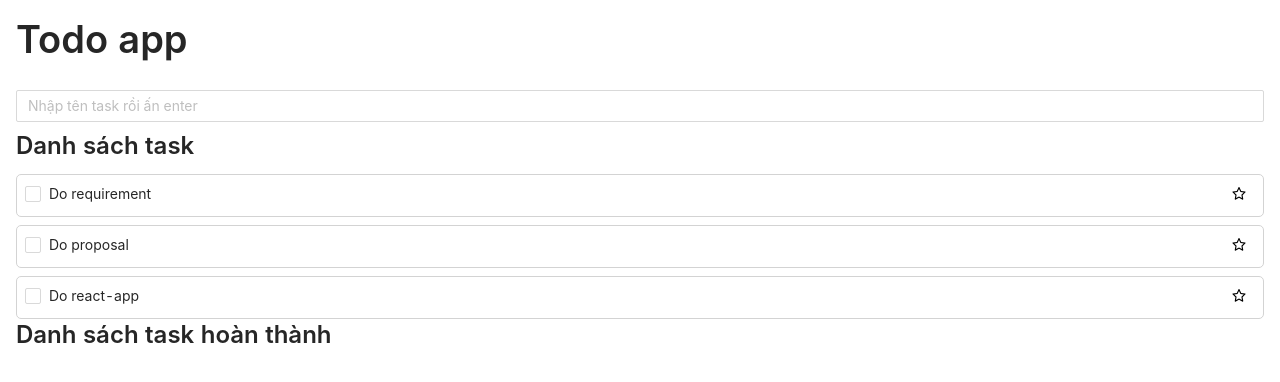
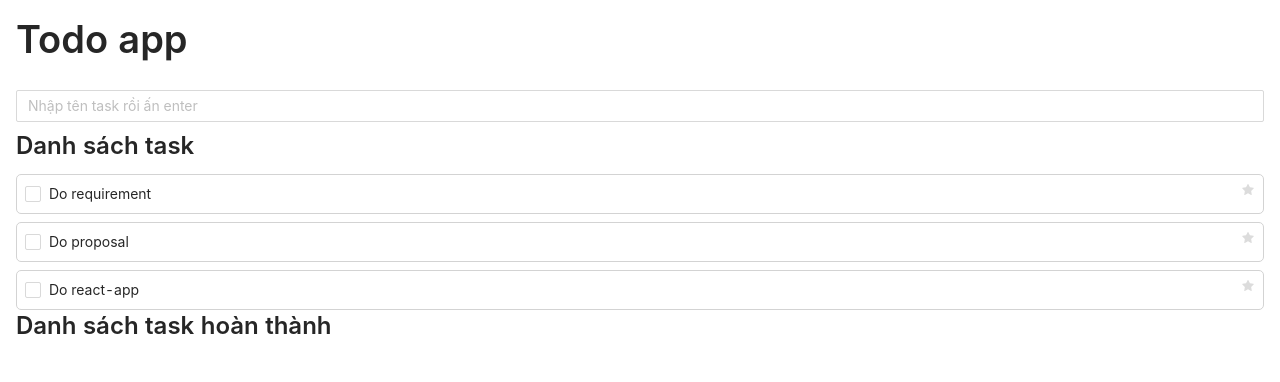
Before and after one commit to lekhasy/todo-react, a React (Create React App) app: page / in a window 1280 px wide. Shown: the top 382 px of the page. Built offline with nearby package versions, Linux system fonts and the light colour scheme.

Commit message:
remove checkbox in TaskItem

```diff
--- a/src/TaskItem.js
+++ b/src/TaskItem.js
@@ -1,7 +1,7 @@
 import React from "react";
 import { Checkbox } from "antd";
 import classes from "./TaskItem.module.css";
-import { AiOutlineStar, AiFillStar } from "react-icons/ai";
+import { AiFillStar } from "react-icons/ai";
 
 function TaskItem({
   taskItem,
@@ -13,7 +13,7 @@ function TaskItem({
   };
 
   const handleFavStatus = (e) => {
-    onChooseFavouriteTask(taskItem.id, e.target.checked);
+    onChooseFavouriteTask(taskItem.id, !taskItem.isFavourite);
     console.log(e.target.checked);
   };
 
@@ -27,19 +27,11 @@ function TaskItem({
       >
         {taskItem.taskName}
       </Checkbox>
-      <Checkbox
-        className={taskItem.isCompleted ? classes.hideStarFav : classes.starFav}
-        onChange={handleFavStatus}
-        checked={taskItem.isFavourite}
-      >
-        <AiOutlineStar
-          className={taskItem.isFavourite ? classes.starOff : classes.starOn}
-        ></AiOutlineStar>
-        <AiFillStar
-          className={taskItem.isFavourite ? classes.starOn : classes.starOff}
-          style={{ color: "orange" }}
-        ></AiFillStar>
-      </Checkbox>
+
+      <AiFillStar
+        onClick={handleFavStatus}
+        style={{ color: taskItem.isFavourite ? "orange" : "gainsboro" }}
+      />
     </div>
   );
 }
--- a/src/TaskItem.module.css
+++ b/src/TaskItem.module.css
@@ -27,37 +27,3 @@
 .todoContainer p {
   margin: 0;
 }
-
-.starFav {
-  border: none;
-  background-color: white;
-  visibility: hidden;
-}
-
-.hideStarFav {
-  display: none;
-}
-
-.starFav:checked,
-.starFav:active,
-.starFav:checked:hover {
-  outline: 0;
-  background-color: #fff;
-  color: #fff !important;
-}
-
-.starOn {
-  color: black;
-  opacity: 1;
-  visibility: visible;
-  display: unset;
-  font-size: 16px;
-  margin-top: 3px;
-}
-
-.starOff {
-  color: black;
-  opacity: 1;
-  visibility: hidden;
-  display: none;
-}
```
